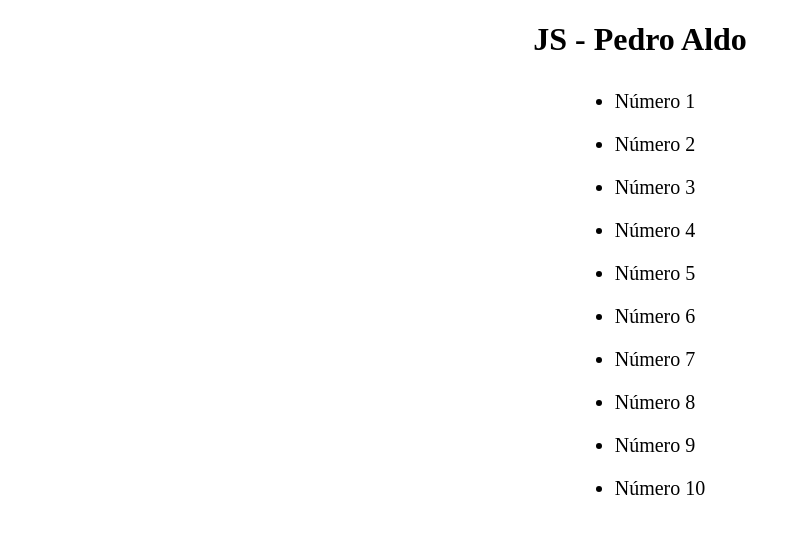
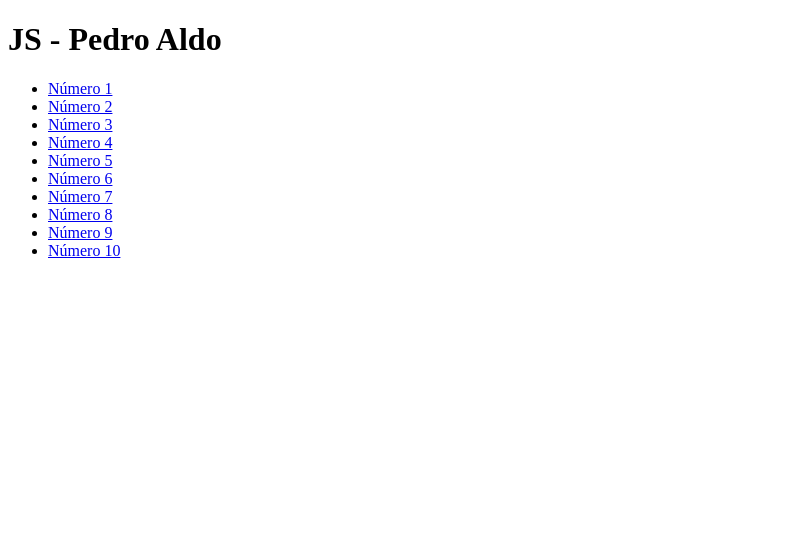
Before and after one commit to PedroAldo/JsTeste, a plain HTML site: page index.html in a window 1280 px wide. Shown: the whole page, without its empty margins (0-800 px from the left). Drawn offline with Linux system fonts and the light colour scheme.

Commit message:
Corrige o index.html

```diff
--- a/index .html
+++ b/index.html
@@ -5,27 +5,6 @@
     <meta http-equiv="X-UA-Compatible" content="IE=edge" />
     <meta name="viewport" content="width=device-width, initial-scale=1.0" />
     <title>Home</title>
-    <style>
-        h1 {
-            text-align: center;
-        }
-        ul {
-            display: grid;
-            justify-content: center;
-        }
-        li {
-            font-size: 20px;
-            margin: 10px 0;
-            color: #000000;
-        }
-        a {
-            text-decoration: none;
-            color: #000000;
-        }
-        a:hover {
-            color: #aeaeae;
-        }
-    </style>
 </head>
 <body>
         <h1>JS - Pedro Aldo</h1>
```
